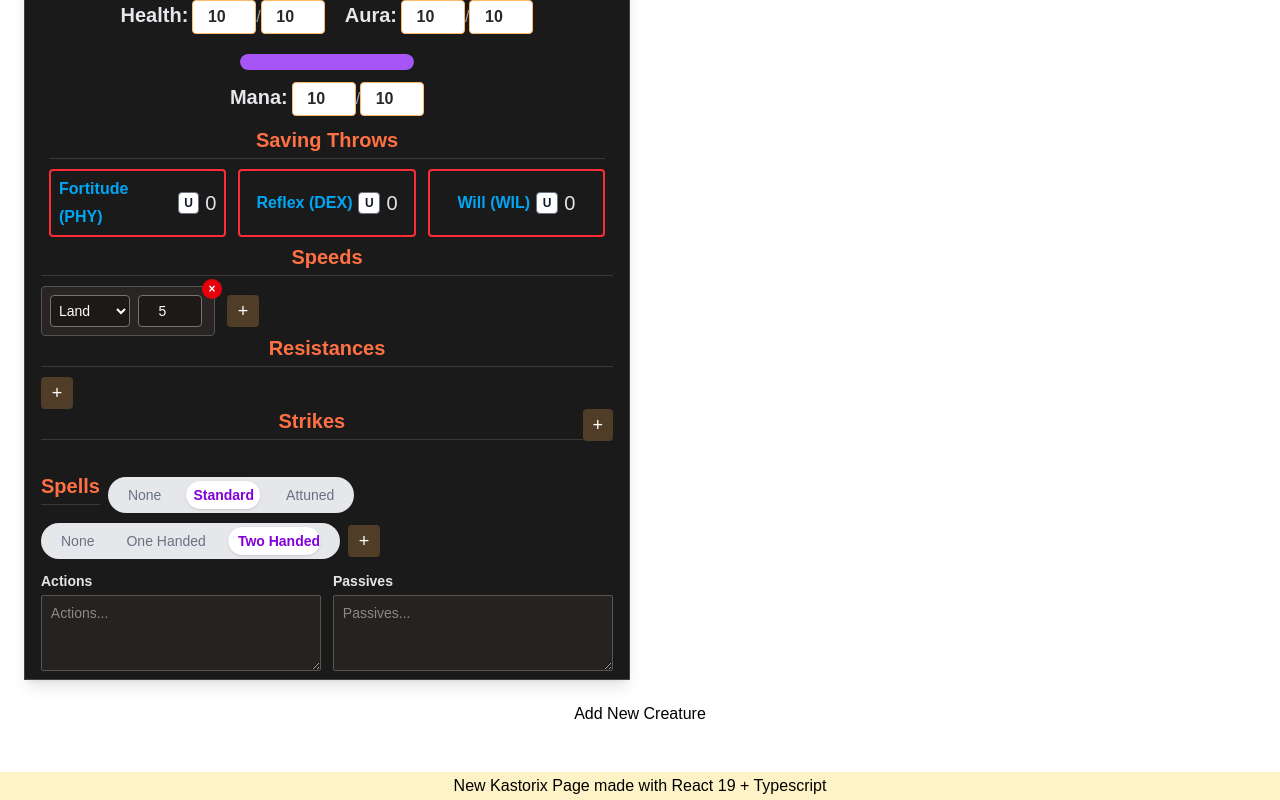
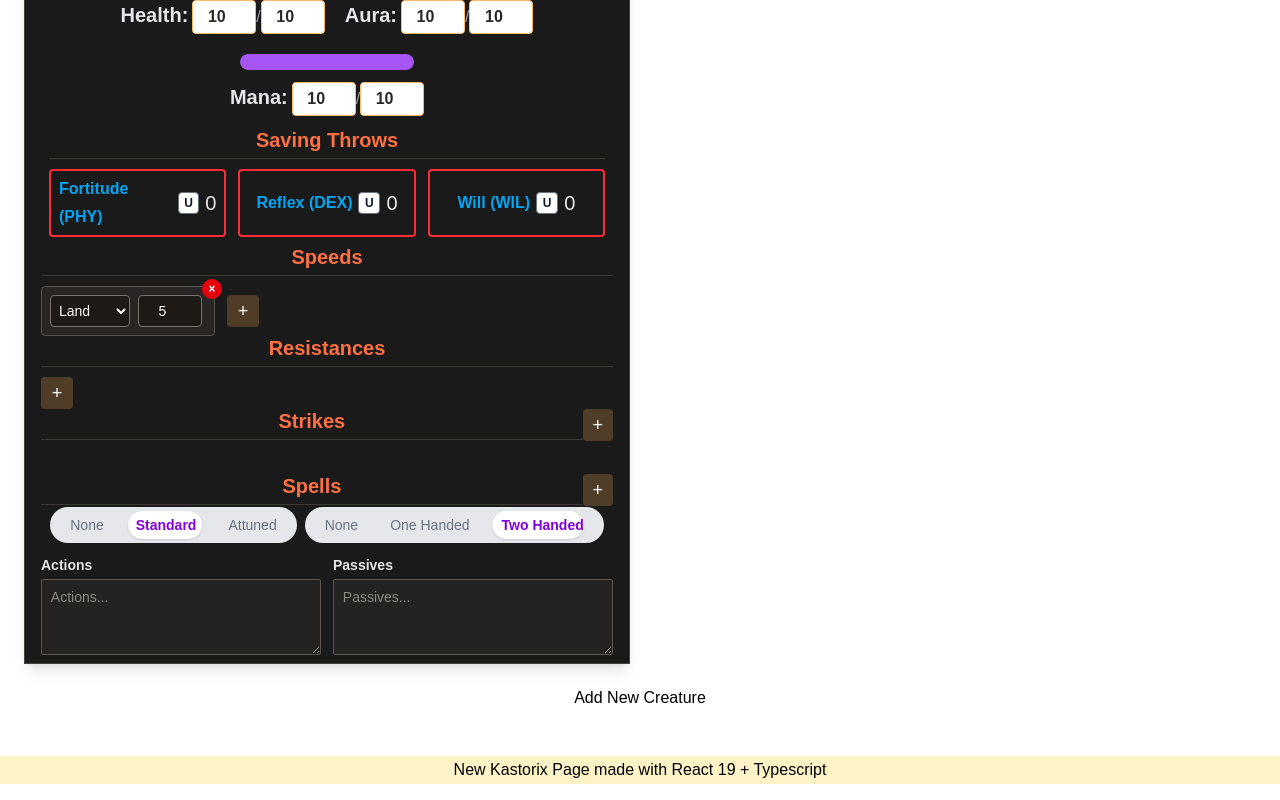
Before and after one commit to Acasez/kastorixv2, a React (Vite) app: page /kastorixv2/DMScreen in a window 1280 px wide. Shown: the part 693-1493 px from the top of the page. Built offline with nearby package versions, Linux system fonts and the light colour scheme.

Commit message:
Style the spell component

```diff
--- a/src/components/DMScreen/CreatureSpellList.tsx
+++ b/src/components/DMScreen/CreatureSpellList.tsx
@@ -91,9 +91,22 @@ export default function CreatureSpellList() {
     });
 
   return (
-    <section className="space-y-3">
-      <div className="flex flex-wrap items-center gap-2">
-        <CreatureHeader title="Spells" />
+    <section>
+      <div className="flex flex-row justify-center">
+        <div className="w-full">
+          <CreatureHeader title="Spells" />
+        </div>
+        <button
+          type="button"
+          className="flex size-8 items-center justify-center rounded bg-bg-wood text-lg text-white hover:bg-bg-redwood disabled:cursor-not-allowed disabled:opacity-40 focus-visible:outline-2 focus-visible:outline-offset-2 focus-visible:outline-orange-400"
+          onClick={() => openSpellModal()}
+          aria-label="Add strike"
+          title="Add strike"
+        >
+          +
+        </button>
+      </div>
+      <div className="flex flex-row justify-center mb-3 -mt-2 gap-2">
         <MultiOptionSwitch<VerbalComponent>
           options={["None", "Standard", "Attuned"]}
           value={verbal}
@@ -118,15 +131,6 @@ export default function CreatureSpellList() {
             })
           }
         />
-        <button
-          type="button"
-          className="flex size-8 items-center justify-center rounded bg-bg-wood text-lg text-white hover:bg-bg-redwood focus-visible:outline-2 focus-visible:outline-offset-2 focus-visible:outline-orange-400"
-          onClick={() => openSpellModal()}
-          aria-label="Add spell"
-          title="Add spell"
-        >
-          +
-        </button>
       </div>
 
       <div className="flex flex-wrap gap-2">
```
